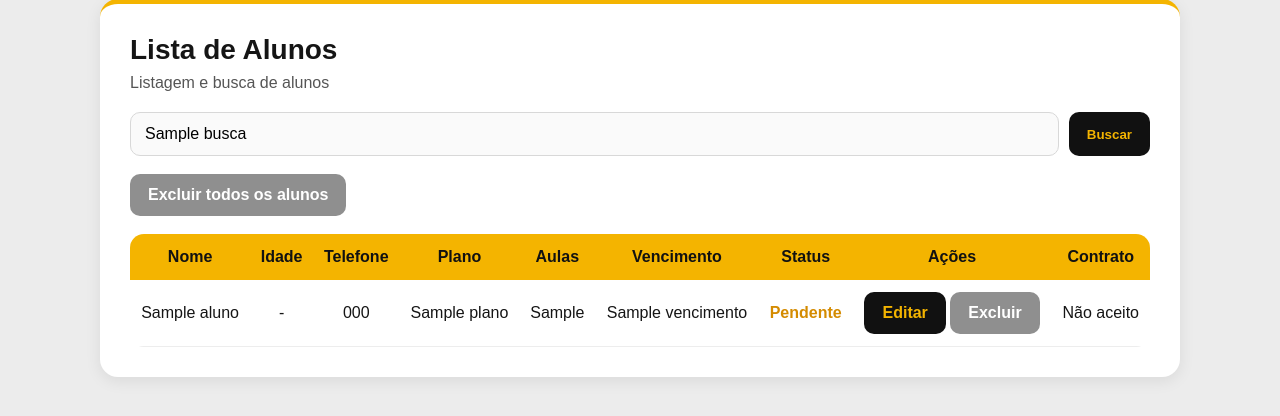
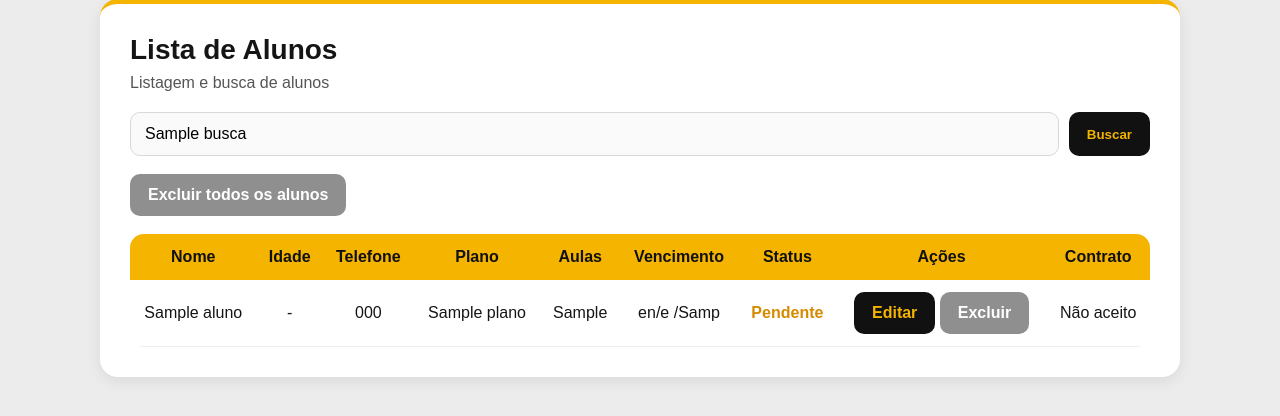
Before and after one commit to gabriel-brinoti/academia-sistema, a Flask app: template templates/alunos.html in a window 1280 px wide. Shown: the part 105-521 px from the top of the page. Run offline with Flask 3, Linux system fonts and the light colour scheme; the template is opened without the code that fills it: most values are stand-ins (such as "Sample title", 1, 10 or a date in 2020); parts of the project's set-up code (start-up, migrations or seed data) failed here and were passed over; some libraries are stand-ins or nearby versions.

Commit message:
Atualizado formato de data para dia,mes e ano

```diff
--- a/templates/alunos.html
+++ b/templates/alunos.html
@@ -49,7 +49,7 @@
             <td>{{ aluno.telefone }}</td>
             <td>{{ aluno.plano }}</td>
             <td>{{ aluno.resumo_aulas }}</td>
-            <td>{{ aluno.vencimento }}</td>
+            <td>{{ aluno.vencimento[8:10] }}/{{ aluno.vencimento[5:7] }}/{{ aluno.vencimento[0:4] }}</td>
             <td class="{{ aluno.status_pagamento|lower }}">{{ aluno.status_pagamento }}</td>
             <td>
                 <a class="btn" href="{{ url_for('editar_aluno', id=aluno.id) }}">Editar</a>
```
